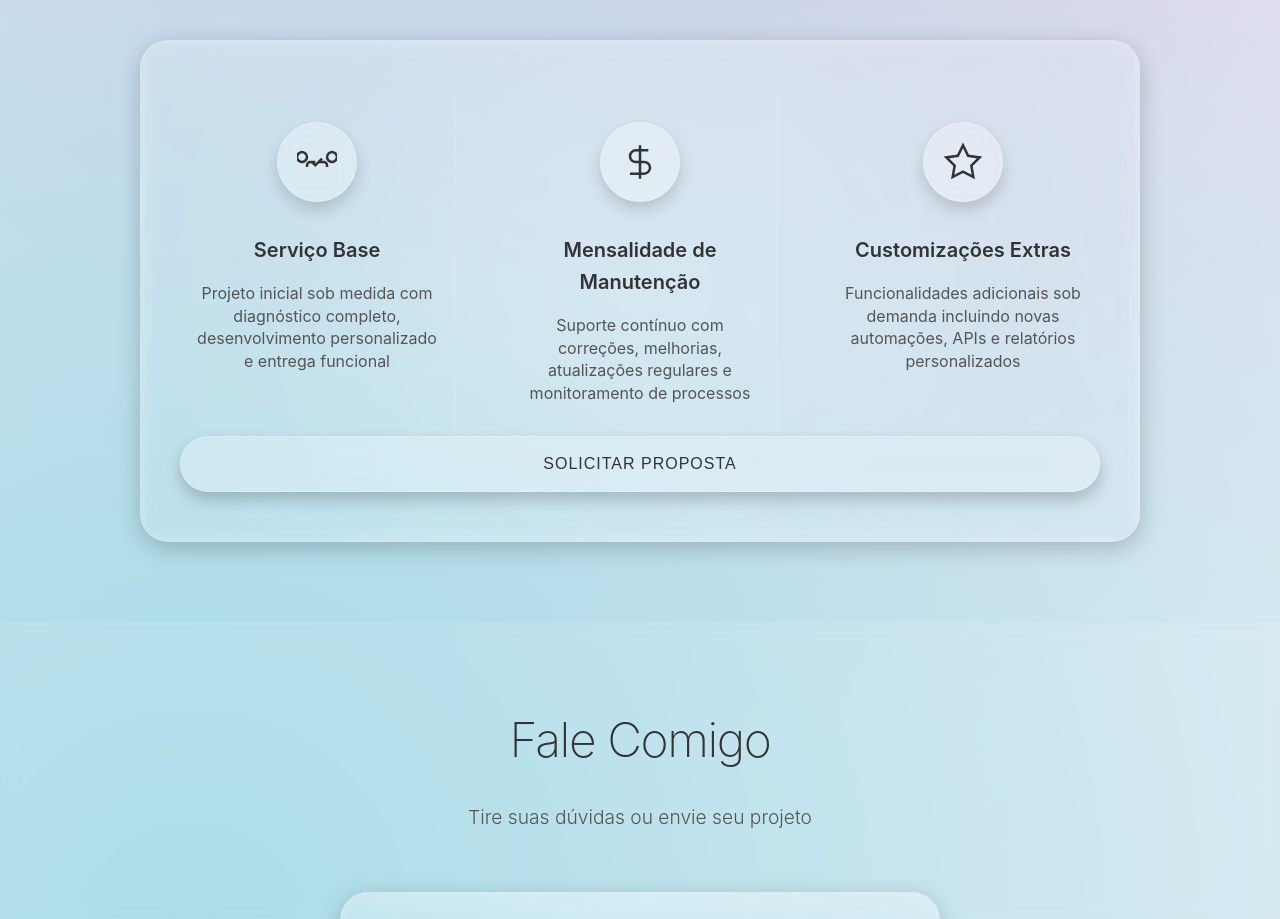
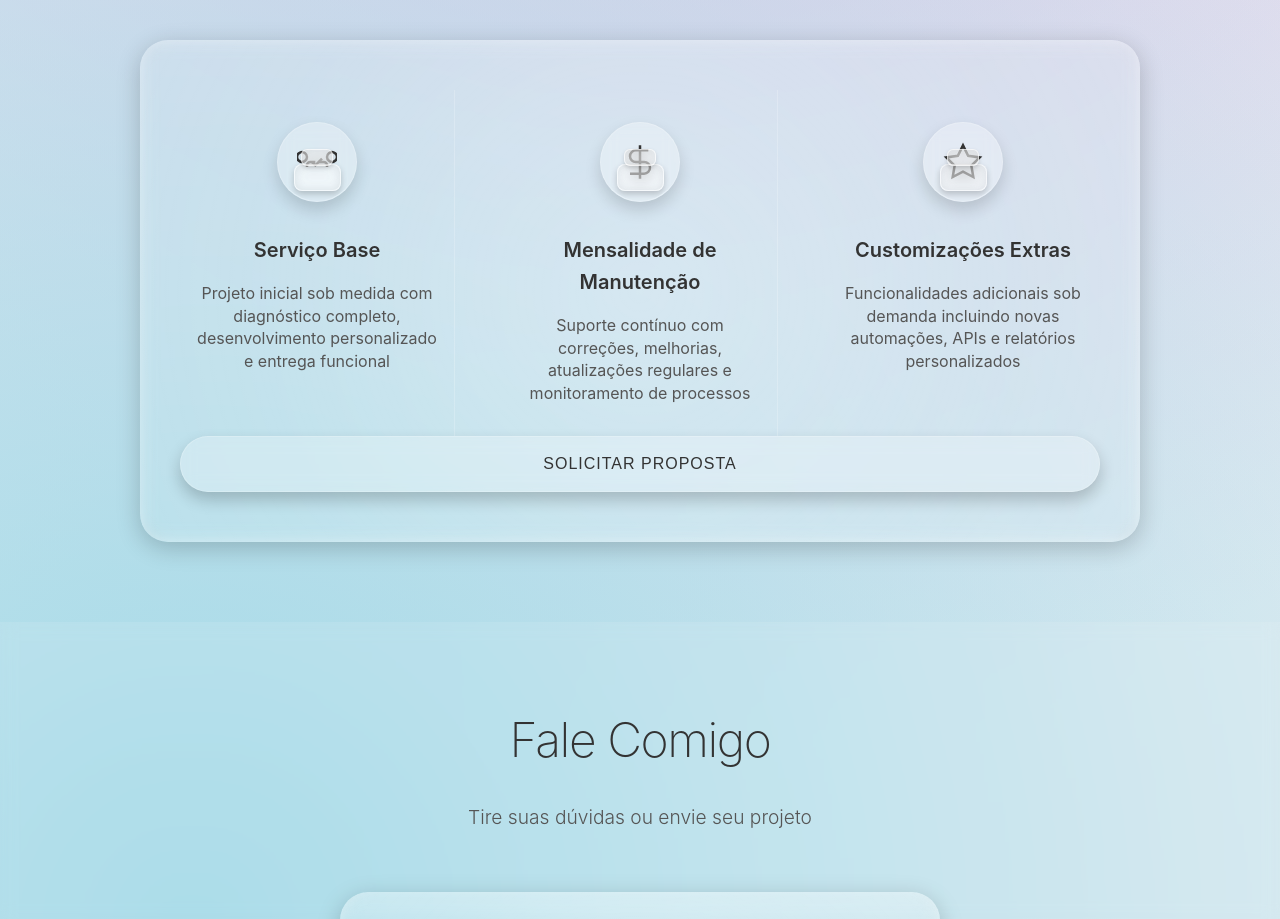
Before and after one commit to cmanalytika/cmanalytika-site, a website built with Vite: page index.html in a window 1280 px wide. Shown: the part 3060-3979 px from the top of the page. Built offline with nearby package versions, Linux system fonts and the light colour scheme; a web font is replaced by a local one.

Commit message:
Updated style.css

```diff
--- a/style.css
+++ b/style.css
@@ -353,7 +353,7 @@ section {
     transition: var(--transition);
 }
 
-/* Improved service icon - following glass liquid pattern (removed extra circle) */
+/* Service icon - only using ::before for the "base" shape */
 .service-icon {
     width: 100px;
     height: 100px;
@@ -374,8 +374,8 @@ section {
 .service-icon::before {
     content: '';
     position: absolute;
-    width: 60px; /* Larger base */
-    height: 60px; /* Larger base */
+    width: 60px; /* Base width */
+    height: 60px; /* Base height */
     border-radius: 15px; /* Softer rounded corners */
     background-color: rgba(var(--tint-color), 0.3); /* Glass liquid background */
     backdrop-filter: blur(var(--frost-blur)); /* Glass liquid blur */
@@ -385,7 +385,6 @@ section {
     box-shadow: inset 0 0 10px rgba(0, 0, 0, 0.05), 0 2px 5px rgba(0, 0, 0, 0.1); /* Subtle shadow */
 }
 
-/* REMOVED .service-icon::after */
 
 .service-title {
     font-size: 1.5rem;
@@ -424,7 +423,7 @@ section {
     font-weight: bold;
 }
 
-/* Pricing Section - Simplified with Icons */
+/* Pricing Section */
 .pricing {
     position: relative;
 }
@@ -484,26 +483,52 @@ section {
     border-right: none;
 }
 
-/* New service base icon for pricing - now a single, central element */
+/* **Improved "Serviço Base" icon for pricing section** */
 .pricing-icon {
     width: 80px;
     height: 80px;
     display: flex;
     align-items: center;
     justify-content: center;
-    border-radius: 50%;
-    background-color: rgba(var(--tint-color), 0.3); /* Base color for the glass effect */
+    border-radius: 50%; /* Main circle for the glass effect */
+    background-color: rgba(var(--tint-color), 0.3);
     backdrop-filter: blur(var(--frost-blur));
     color: var(--text-primary);
     box-shadow: 0 8px 16px 0 rgba(0, 0, 0, 0.15);
     border: 1px solid rgba(255, 255, 255, 0.2);
     margin-bottom: 1rem;
     position: relative;
-    overflow: hidden;
+    overflow: hidden; /* Ensures inner shapes stay within the circle */
 }
 
-/* REMOVED .pricing-icon::before and .pricing-icon::after */
+.pricing-icon::before {
+    content: '';
+    position: absolute;
+    width: 45px; /* Width of the base block */
+    height: 25px; /* Height of the base block */
+    background-color: rgba(var(--tint-color), 0.4); /* Glass liquid color */
+    backdrop-filter: blur(var(--frost-blur));
+    border: 1px solid rgba(255, 255, 255, 0.4);
+    border-radius: 8px; /* Slightly rounded corners for the block */
+    transform: translateY(15px); /* Position at the bottom of the circle */
+    box-shadow: inset 0 0 10px rgba(0, 0, 0, 0.08), 0 3px 6px rgba(0, 0, 0, 0.2);
+    z-index: 1; /* Ensure it's above the main circle if needed */
+}
 
+/* You can add another pseudo-element if you want stacked blocks, e.g.: */
+.pricing-icon::after {
+    content: '';
+    position: absolute;
+    width: 30px; /* Smaller block on top */
+    height: 15px;
+    background-color: rgba(var(--tint-color), 0.5); /* Slightly more opaque glass */
+    backdrop-filter: blur(var(--frost-blur));
+    border: 1px solid rgba(255, 255, 255, 0.5);
+    border-radius: 6px;
+    transform: translateY(-5px); /* Position above the first block */
+    box-shadow: inset 0 0 8px rgba(0, 0, 0, 0.08), 0 2px 4px rgba(0, 0, 0, 0.15);
+    z-index: 2;
+}
 
 .pricing-title {
     font-size: 1.25rem;
```
